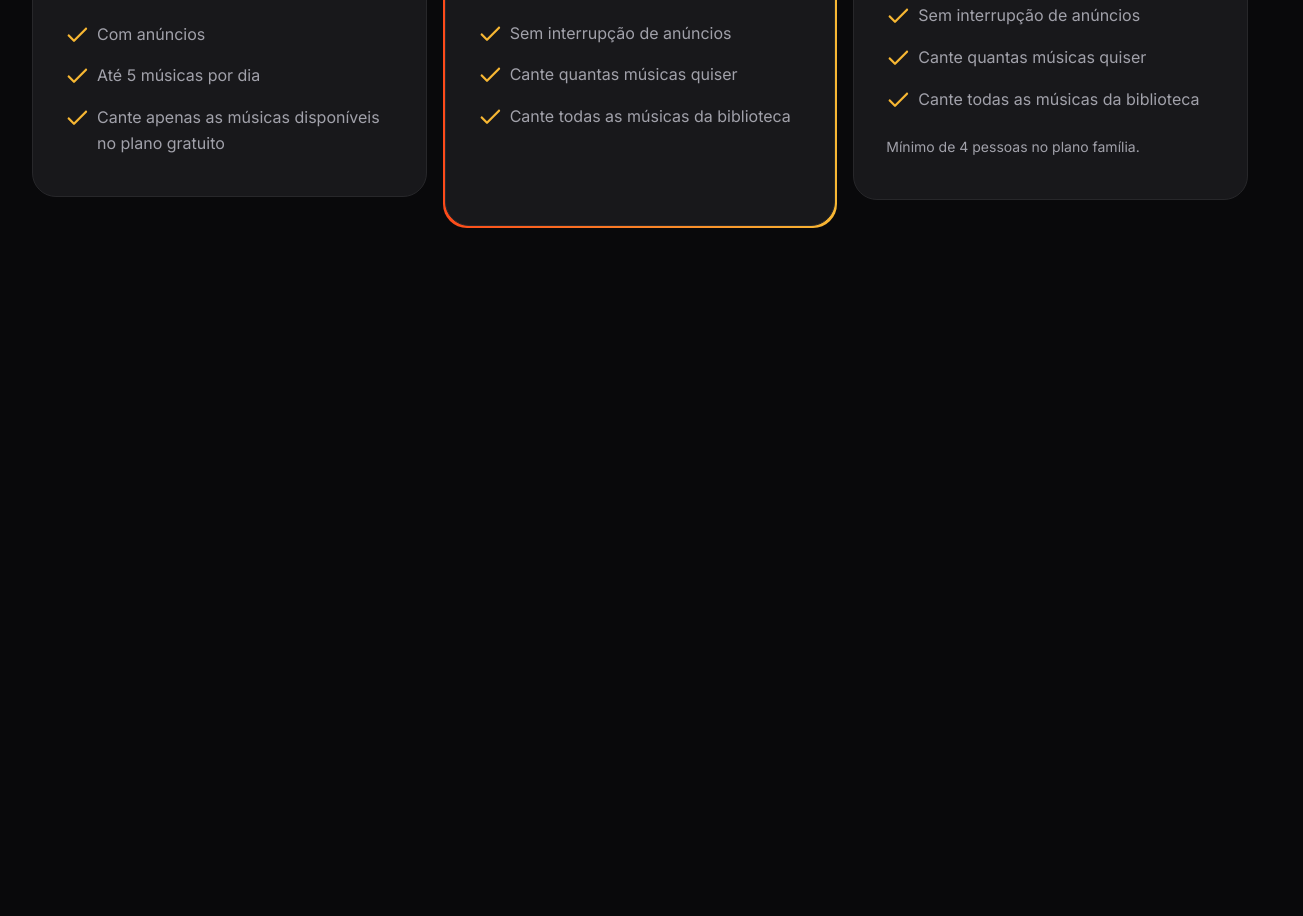
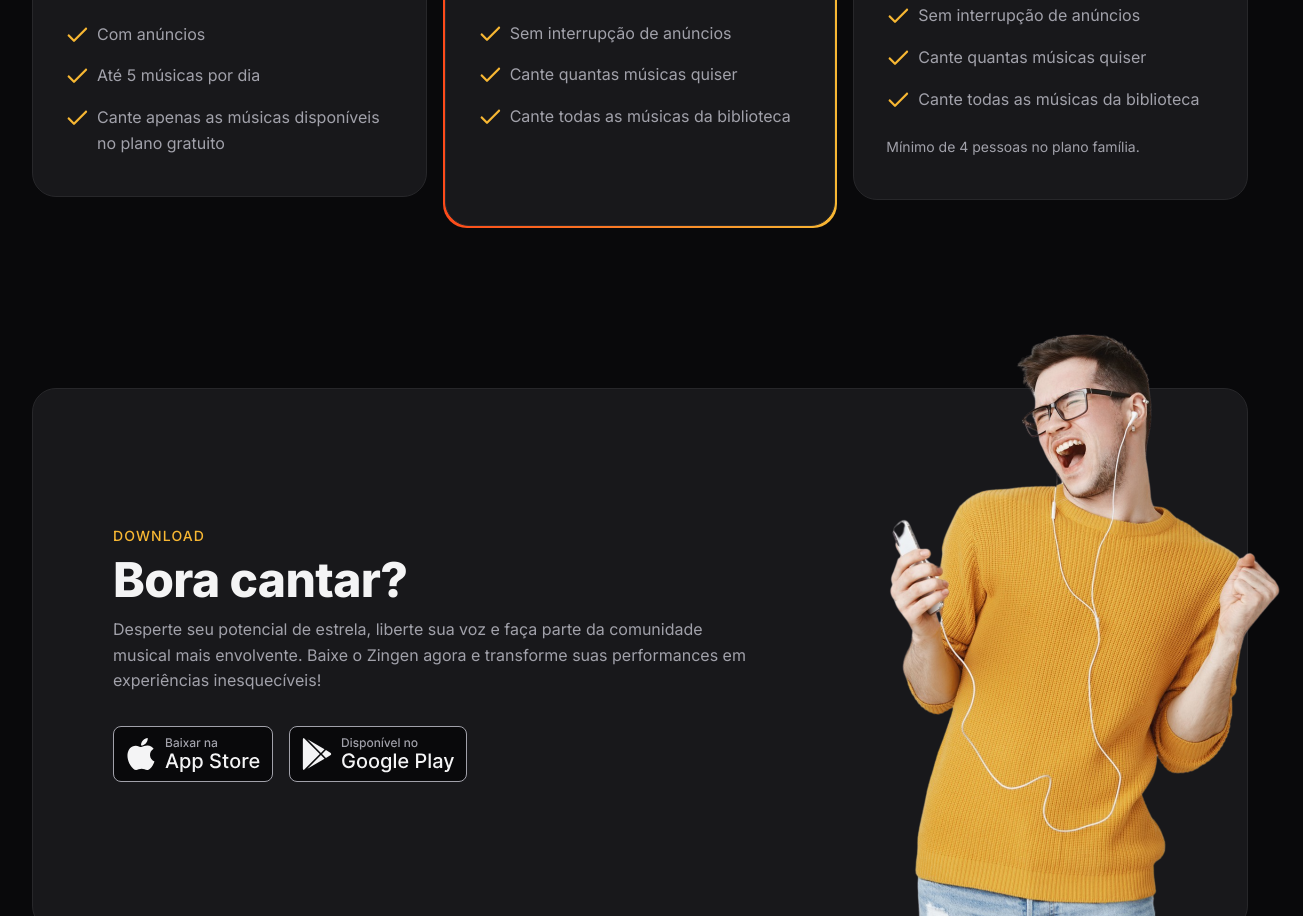
Before and after one commit to ruhancmendes/Projeto-Zingen, a plain HTML site: page index.html in a window 1280 px wide. Shown: the part 3243-4159 px from the top of the page, 1303 px wide, since content can reach past the window. Before the commit the page ends 3551 px from the top, so only its background shows below. Drawn offline with Linux system fonts and the light colour scheme.

Commit message:
section download

```diff
--- a/index.html
+++ b/index.html
@@ -59,7 +59,7 @@
         </div>
       </div>
     </section>
-    <sections id="features">
+    <section id="features">
       <div class="cards container py-xl grid gap-1.5">
         <div class="card py-lg px-lg">
           <img src="assets/icons/MagicWand.svg">
@@ -96,7 +96,7 @@
           <img class="desktop-only" src="assets/Tela 3.png" alt="imagem do app no celular">
         </div>
       </div>
-    </sections>
+    </section>
     <section id="pricing">
       <div class="container py-xl">
         <header>
@@ -149,5 +149,31 @@
           </div>
       </div>
     </section>
+    <section id="download">
+      <div class="container py-xl">
+        <div class="card px-lg even-columns items-center">
+          <div>
+            <header>
+              <strong>Download</strong>
+              <h2>Bora cantar?</h2>
+            </header>
+
+            <p>
+              Desperte seu potencial de estrela, liberte sua voz e faça parte da comunidade musical mais envolvente. Baixe o Zingen agora e transforme suas performances em experiências inesquecíveis!
+            </p>
+
+            <div class="buttons flex gap-1">
+              <a href="#">
+                <img src="assets/icons/applestore-btn.svg" alt="Baixar da apple store">
+              </a>
+              <a href="#">
+                <img src="assets/icons/playstore-btn.svg" alt="Baixar da play store">
+              </a>
+            </div>
+          </div>
+          <img src="assets/rapaz-ouvindo-musica-com-fones-de-ouvido-e-cantando-no-aplicativo-de-karaoke-removebg 1.png" alt="rapaz ouvindo musica com fones de ouvido e cantando no aplicativo dee karaoke">
+        </div>
+      </div>
+    </section>
   </body>
 </html>
--- /dev/null
+++ b/styles/download.css
@@ -0,0 +1,30 @@
+#download {
+  .card {
+    padding: 3rem 1.5rem 15rem;
+    position: relative;
+    & > img {
+      width: 14.5rem;
+      position: absolute;
+      bottom: 0;
+      right: -3.5rem;
+    }
+  }
+  .buttons{
+    flex-wrap: wrap;
+    margin-top: 2rem;
+  }
+
+  @media (width >= 80em){
+    .card{
+        padding: 8.75rem 5rem;
+
+        & > div:nth-child(1){
+            max-width: 40rem;
+        }
+
+        & > img{
+            width: 29.125rem;
+        }
+    }
+  }
+}
--- a/styles/global.css
+++ b/styles/global.css
@@ -45,6 +45,8 @@ html {
   font-size: var(--fs-base);
   line-height: 1.6;
   color: var(--text-color-primary);
+
+  overflow-x: hidden;
 }
 body {
   background-color: var(--bg-color);
--- a/styles/index.css
+++ b/styles/index.css
@@ -9,3 +9,4 @@
 @import url(cards.css);
 @import url(features.css) (width >= 80rem);
 @import url(pricing.css);
+@import url(download.css);
```
Also changed, not shown: assets/icons/applestore-btn.svg (added), assets/icons/playstore-btn.svg (added).
